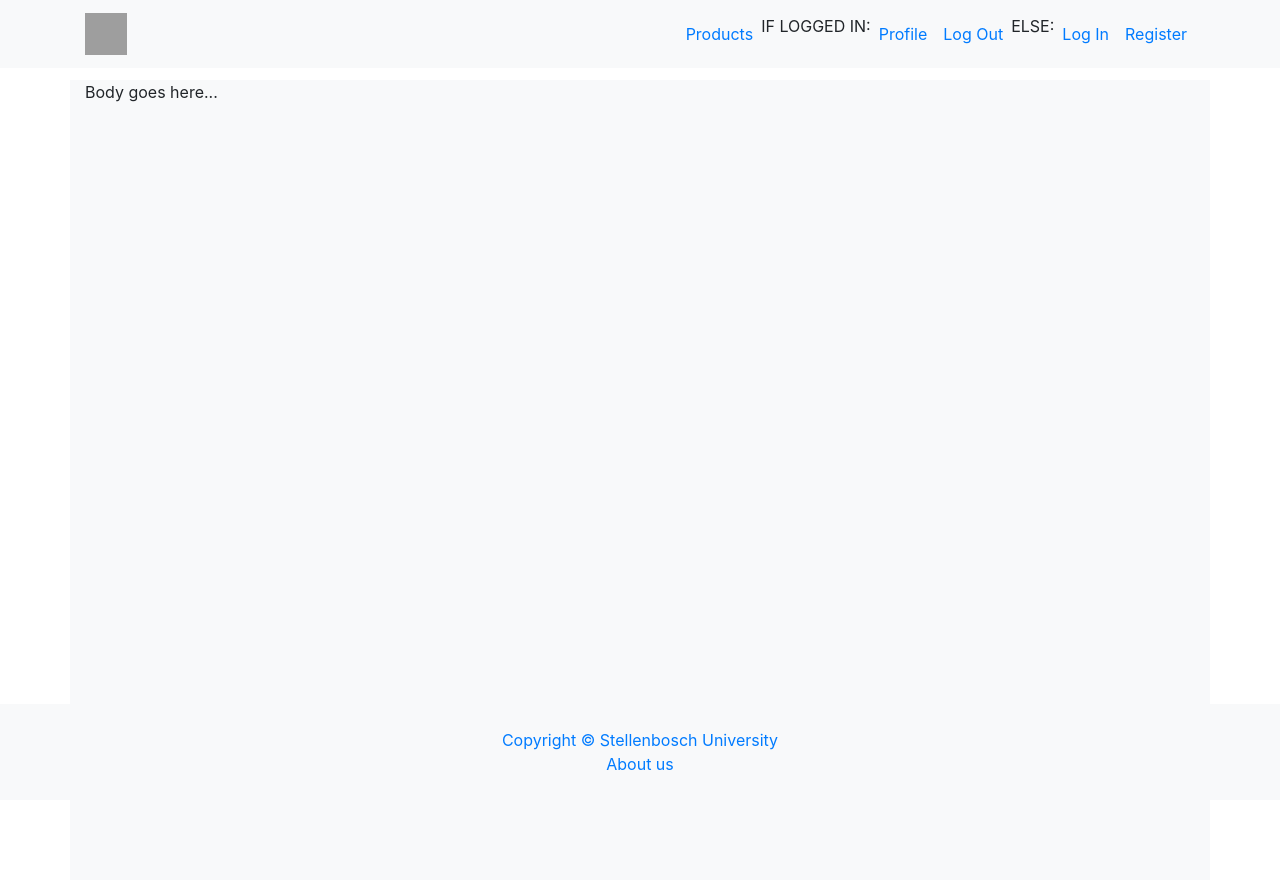
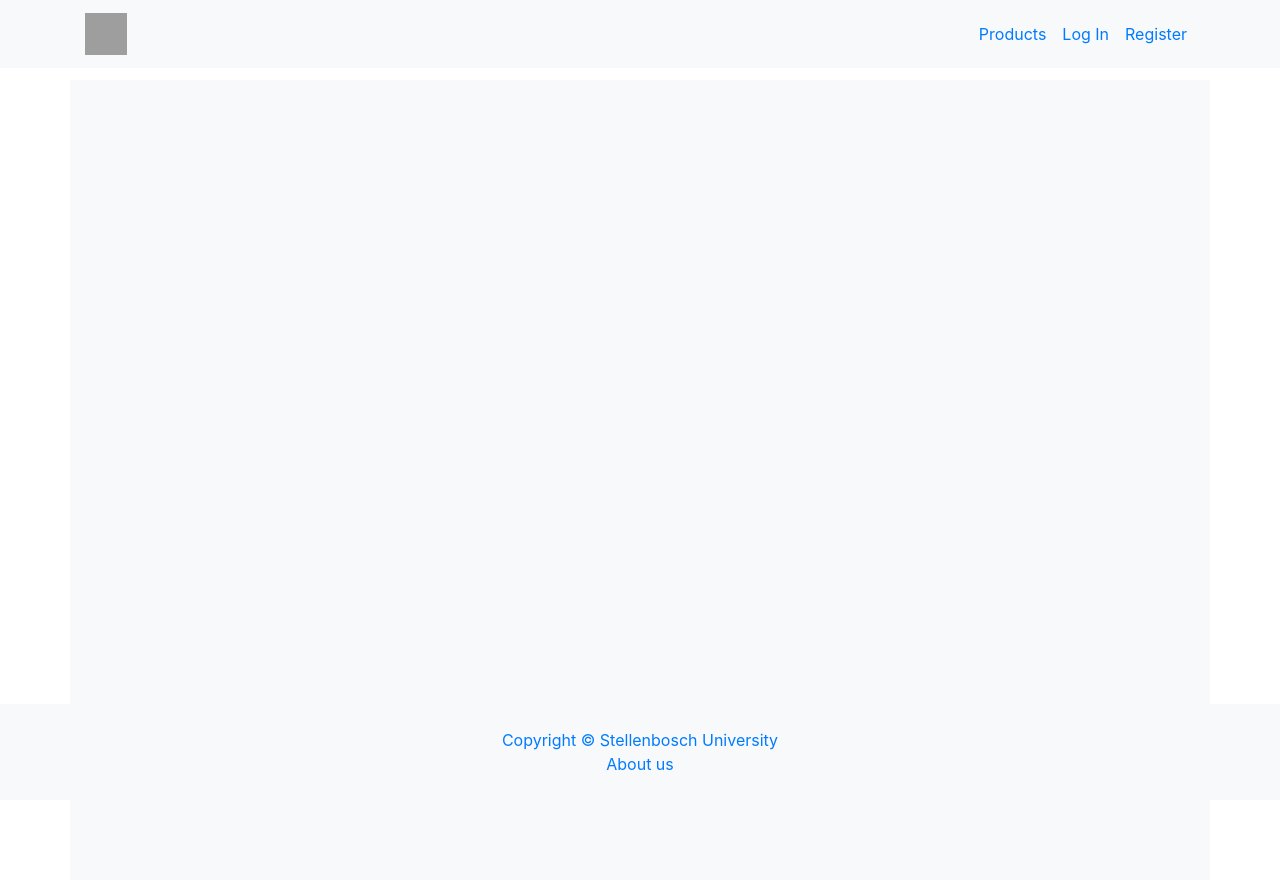
Before and after one commit to chapmankyle/euportal, a Flask app: page / in a window 1280 px wide. Run offline with Flask 2, Linux system fonts and the light colour scheme; some libraries are stand-ins or nearby versions; grey boxes are pictures that could not be loaded.

Commit message:
fixed template

```diff
--- a/templates/template.html
+++ b/templates/template.html
@@ -42,7 +42,7 @@
                         <a class="nav-link text-primary" href="products.html">Products</a>
                     </li>
                     <!-- Create session checking here -->
-                    IF LOGGED IN:
+                    {% if login==True %}
                     <!-- ---------------------------------------------------- -->
                     <li class="nav-item">
                         <a class="nav-link text-primary" href="profile.html">Profile</a>
@@ -51,7 +51,7 @@
                         <a class="nav-link text-primary" href="logout.html">Log Out</a>
                     </li>
                     <!-- End session checking here -->
-                    ELSE:
+                    {% else %}
                     <!-- ---------------------------------------------------- -->
                     <li class="nav-item">
                         <a class="nav-link text-primary" href="login.html">Log In</a>
@@ -59,14 +59,14 @@
                     <li class="nav-item">
                         <a class="nav-link text-primary" href="register.html">Register</a>
                     </li>
-
+                    {% endif %}
                 </ul>
             </div>
         </div>
     </nav>
     <div class="container bg-light pagebody">
         <!-- BODY GOES HERE (other pages extend this template!) -->
-        Body goes here...
+        {% block content %}{% endblock %}
         <!-- ---------------------------------------------------- -->
     </div>
 
```
